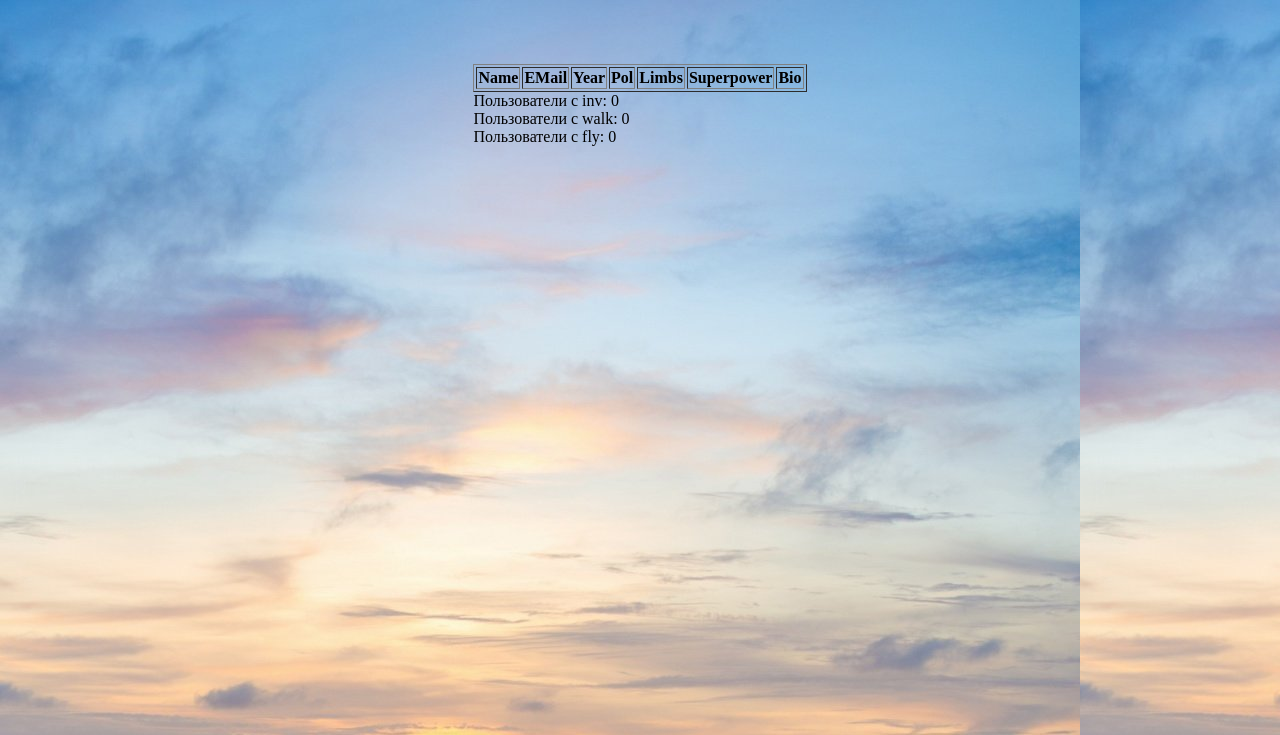
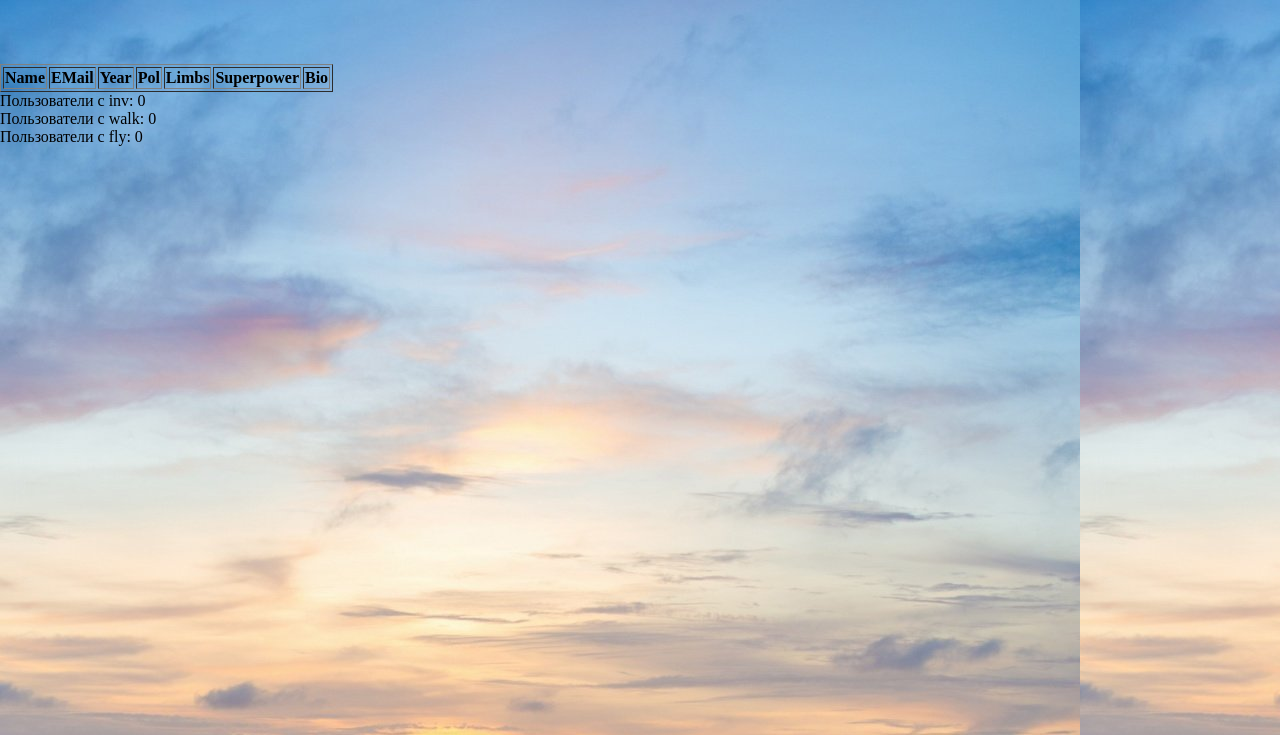
Before and after one commit to AleksandraShmakova/Backend6, a PHP site: page /tab.php in a window 1280 px wide. Shown: the top 735 px of the page. Run offline with PHP 8.4, Linux system fonts and the light colour scheme; data that the repository does not hold is empty.

Commit message:
Update tab.php

```diff
--- a/tab.php
+++ b/tab.php
@@ -2,10 +2,12 @@
 body{
     background-image: url("sea.jpg");
     background-size: no-repeat;
-    display: flex;
+    display: block;
     justify-content:center;
     margin-top:5%;
     margin-bottom:5%;
+    margin-left: auto;
+    margin-right: auto;
 }
   .form1{
     max-width: 960px;
```
